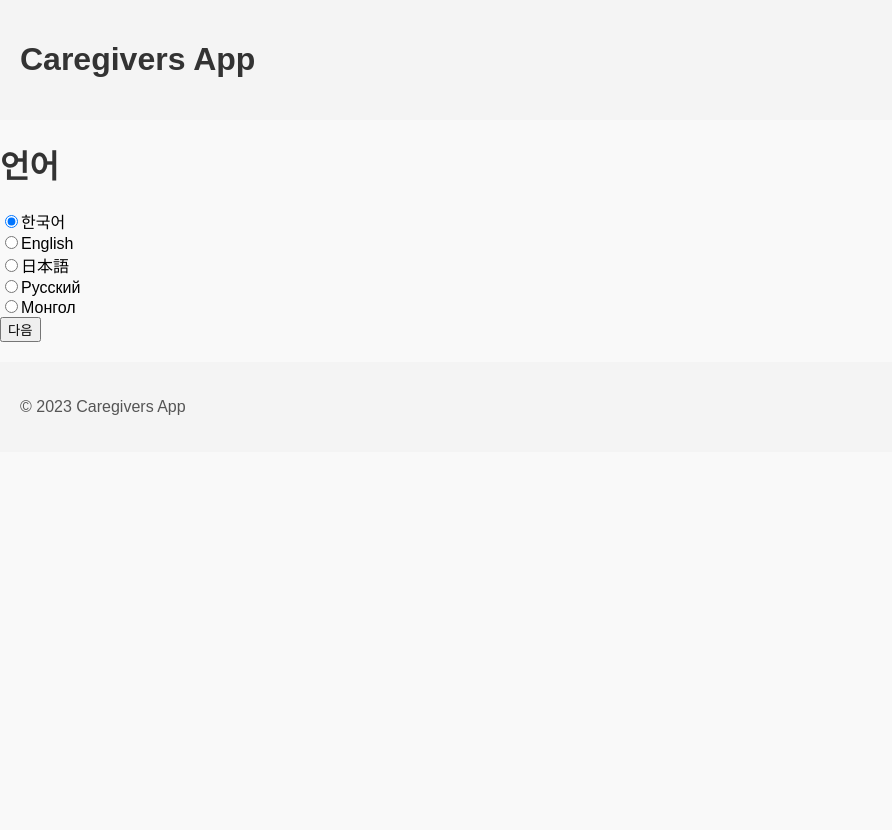
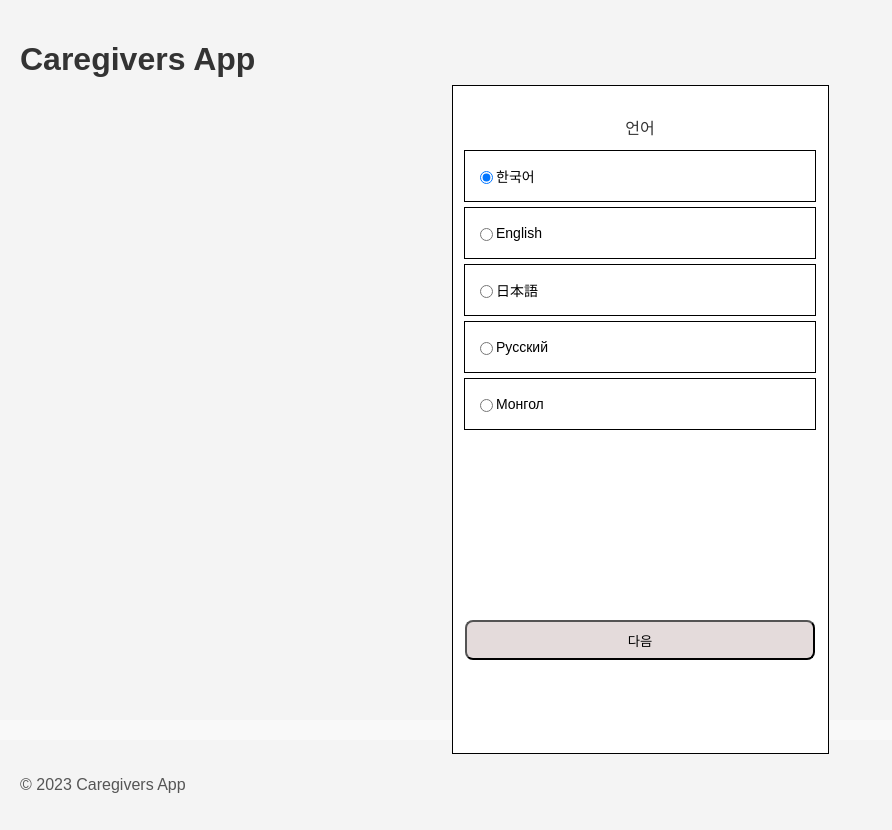
Before and after one commit to gowns12/CareNeighbors-frontend, a Next.js app: page /login/choice-language in a window 1280 px wide. Shown: the whole page, without its empty margins (0-892 px from the left). Before the commit the page ends 800 px from the top, so only its background shows below. Built offline with nearby package versions, Linux system fonts and the light colour scheme.

Commit message:
로그인

```diff
--- /dev/null
+++ b/src/app/login/choice-language/page.module.css
@@ -0,0 +1,44 @@
+/* 내부 콘텐츠 정렬 */
+.innerContent {
+    display: flex;
+    height: 100%;
+    flex-direction: column;
+    align-items: center;
+}
+
+.radioBox {
+    display: flex;
+    align-items: center;
+    border: 1px solid black;
+    padding: 10px;
+    margin-bottom: 5px;
+    width: 330px;
+    height: 30px;
+}
+
+/* 라디오 버튼 스타일 */
+.radio {
+    border: 1px solid black;
+    padding: 5px;
+    cursor: pointer;
+}
+
+.radioLabel {
+    cursor: pointer;
+    font-size: 14px;
+    font-weight: 400;
+}
+
+/* 버튼 기본 스타일 */
+.button {
+    width: 350px;
+    height: 40px;
+    background-color: rgba(205, 187, 187, 0.53);
+    border-radius: 0.5rem;
+    position: absolute; /* 위치 지정 활성화 */
+    bottom: 140px;
+}
+
+.button:hover {
+    background-color: rgba(78, 73, 73, 0.34);
+}
--- a/src/app/login/choice-language/page.tsx
+++ b/src/app/login/choice-language/page.tsx
@@ -1,5 +1,6 @@
 'use client'
-
+import pageStyles from '../page.module.css';
+import contentStyles from './page.module.css';
 import React, {useState} from 'react';
 
 const LanguageSelector: React.FC = () => {
@@ -9,76 +10,54 @@ const LanguageSelector: React.FC = () => {
         setSelectedLanguage(event.target.value);
     };
 
+
+    const language : string[] = [
+        "한국어","English", "日本語", "Русский", "Монгол"
+    ]
+
     return (
-        <div>
-            <h1>언어</h1>
-            <form>
-                <div>
-                    <label>
-                        <input
-                            type="radio"
-                            name="language"
-                            value="한국어"
-                            checked={selectedLanguage === '한국어'}
-                            onChange={handleLanguageChange}
-                        />
-                        한국어
-                    </label>
+        <div className={pageStyles.container}>
+            <div className={pageStyles.mobileView}>
+                <div className={contentStyles.innerContent}>
+                    <h1 style={{fontSize: '16px', fontWeight: '400'}}><br/>언어</h1>
+                    <form>
+                        {language.map((lang :string) => (
+                            <RadioBox
+                                key={lang}
+                                language={lang}
+                                setSelectedLanguage={selectedLanguage}
+                                handleLanguageChange={handleLanguageChange}
+                            />
+                        ))}
+                    </form>
+                    <button className={contentStyles.button} onClick={() => window.location.href = "/login/choice"}>
+                        다음
+                    </button>
                 </div>
-                <div>
-                    <label>
-                        <input
-                            type="radio"
-                            name="language"
-                            value="English"
-                            checked={selectedLanguage === 'English'}
-                            onChange={handleLanguageChange}
-                        />
-                        English
-                    </label>
-                </div>
-                <div>
-                    <label>
-                        <input
-                            type="radio"
-                            name="language"
-                            value="日本語"
-                            checked={selectedLanguage === '日本語'}
-                            onChange={handleLanguageChange}
-                        />
-                        日本語
-                    </label>
-                </div>
-                <div>
-                    <label>
-                        <input
-                            type="radio"
-                            name="language"
-                            value="Русский"
-                            checked={selectedLanguage === 'Русский'}
-                            onChange={handleLanguageChange}
-                        />
-                        Русский
-                    </label>
-                </div>
-                <div>
-                    <label>
-                        <input
-                            type="radio"
-                            name="language"
-                            value="Монгол"
-                            checked={selectedLanguage === 'Монгол'}
-                            onChange={handleLanguageChange}
-                        />
-                        Монгол
-                    </label>
-                </div>
-            </form>
-            <button onClick={() => window.location.href = "/login/choice"}>
-                다음
-            </button>
+            </div>
         </div>
+
     );
-};
+}
+
+
+
+function RadioBox(props : { language: string; setSelectedLanguage : string; handleLanguageChange: (event: React.ChangeEvent<HTMLInputElement>) => void } ) {
+    return (
+        <div className={contentStyles.radioBox}>
+            <input className={contentStyles.radio}
+                   type="radio"
+                   id={props.language}
+                   name="language"
+                   value={props.language}
+                   checked={props.setSelectedLanguage === props.language}
+                   onChange={props.handleLanguageChange}
+            />
+            <label className={contentStyles.radioLabel} htmlFor={props.language}>
+                {props.language}
+            </label>
+        </div>
+    )
+}
 
 export default LanguageSelector;
--- /dev/null
+++ b/src/app/login/choice/page.module.css
@@ -0,0 +1,53 @@
+.innerContents {
+    display: flex;
+    height: 100%;
+    flex-direction: column;
+    align-items: center;
+    justify-content: center;
+}
+
+.buttonContainer {
+    display: flex;
+    flex-direction: column;
+    align-items: center;
+    justify-content: center;
+    margin-top: 20px;
+}
+
+.button {
+    background-color: #ffffff;
+    width: 200px;
+    color: #000000;
+    padding: 10px 15px;
+    border: black 1px solid;
+    border-radius: 5px;
+    margin: 5px;
+    text-align: center;
+    display: inline-block;
+    text-decoration: none;
+    transition: background-color 0.3s ease;
+}
+
+.button:hover {
+    background-color: #8e8e91;
+}
+
+/* 하단 문구 스타일 */
+.footerNotice {
+    font-size: 12px; /* 작은 글씨 크기 */
+    color: #555; /* 회색 텍스트 */
+    text-align: center; /* 가운데 정렬 */
+    margin-top: 150px; /* 상단 내용과의 간격 위해 설정 */
+    padding: 15px 10px; /* 화면 경계와 여백 */
+    line-height: 1.5; /* 텍스트 줄 간격 */
+}
+
+
+.footerNotice a {
+    color: #3b82f6; /* 파란색 */
+    text-decoration: underline; /* 링크는 밑줄 포함 */
+}
+
+.footerNotice a:hover {
+    color: #2563eb; /* hover할 때 약간 더 어두운 파란색 */
+}
--- /dev/null
+++ b/src/app/login/page.module.css
@@ -0,0 +1,18 @@
+.container {
+    display: flex;
+    justify-content: center;
+    align-items: center;
+    height: 75vh;
+    background-color: #f4f4f4;
+}
+
+/* 모바일 해상도 화면 정의 */
+.mobileView {
+    width: 375px;
+    height: 667px;
+    border: 1px solid black;
+    --tw-border-opacity: 1;
+    --tw-bg-opacity: 1;
+    background-color: rgb(255 255 255 / var(--tw-bg-opacity, 1));
+    --tw-shadow: 0 10px 15px -3px rgb(0 0 0 / 0.1), 0 4px 6px -4px rgb(0 0 0 / 0.1);
+}
--- /dev/null
+++ b/src/app/login/start/page.module.css
@@ -0,0 +1,27 @@
+/* 내부 콘텐츠 정렬 */
+.innerContent {
+    display: flex;
+    height: 100%;
+    flex-direction: column;
+    align-items: center;
+    justify-content: center;
+}
+
+/* 로고 스타일 */
+.logo {
+    @apply w-32 h-32 bg-white border-black border-8 mb-8 flex items-center justify-center text-black text-center font-semibold;
+}
+
+/* 버튼 기본 스타일 */
+.button {
+    width: 350px;
+    height: 40px;
+    background-color: rgba(205, 187, 187, 0.53);
+    border-radius: 0.5rem;
+    position: absolute; /* 위치 지정 활성화 */
+    bottom: 140px;
+}
+
+.button:hover {
+    background-color: rgba(78, 73, 73, 0.34);
+}
```
Also changed, not shown: src/app/login/choice/page.tsx (+32 -38 lines), src/components/back-button.module.css (added, +7 -0 lines), src/components/back-button.tsx (added, +18 -0 lines).
